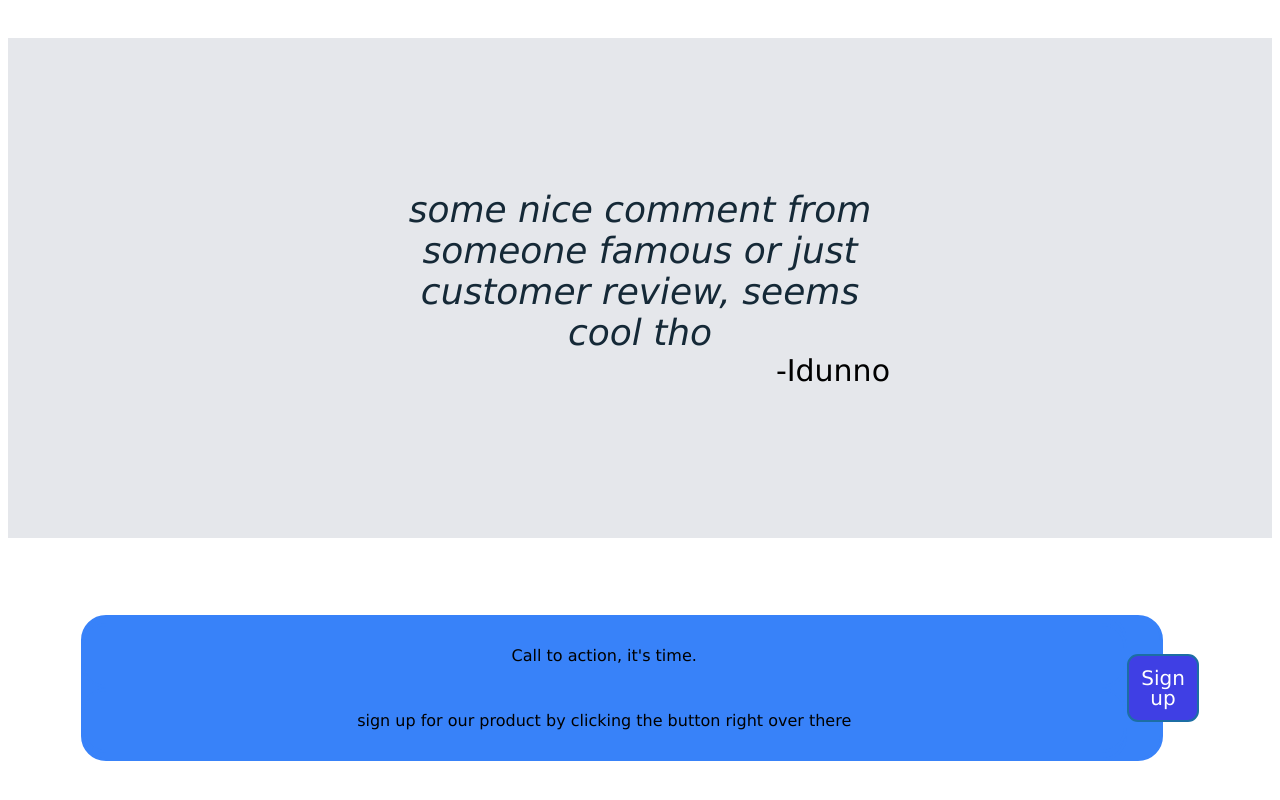
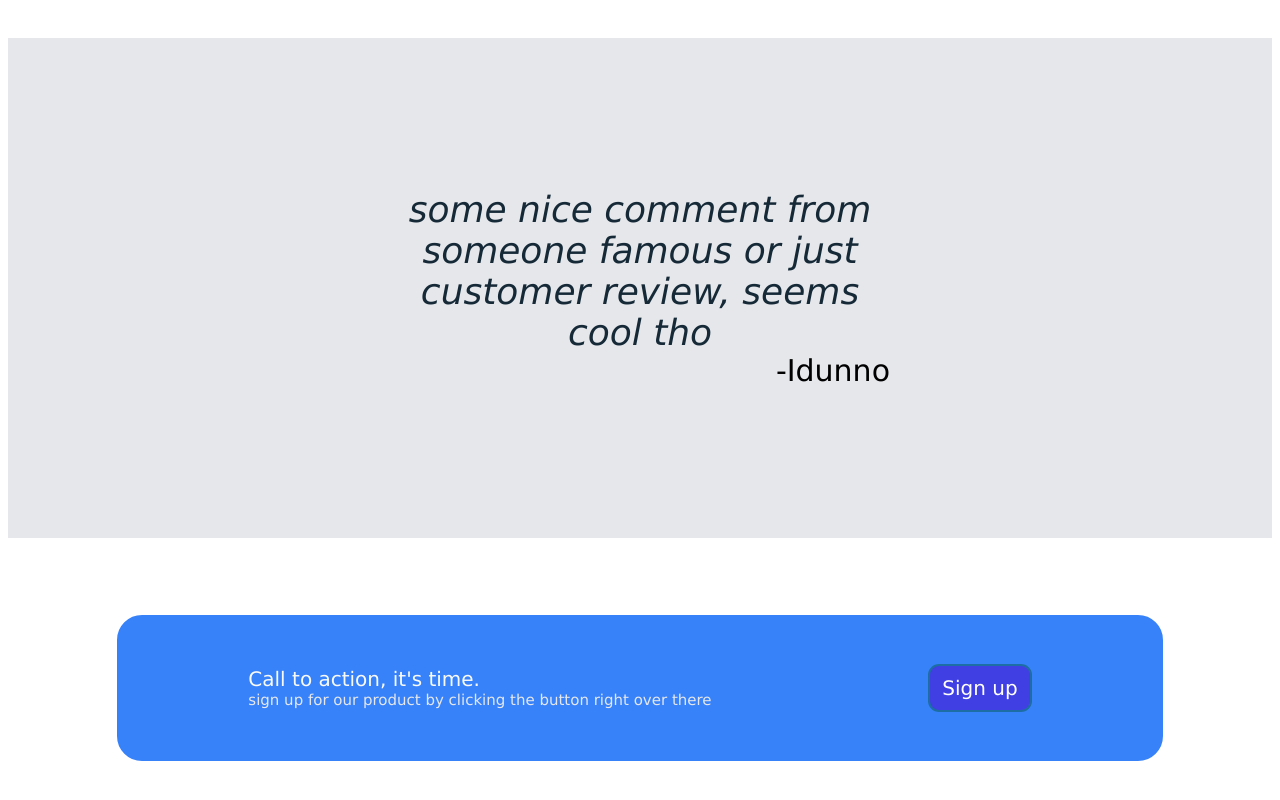
Before and after one commit to Axizeaus/landing-page-odin, a plain HTML site: page index.html in a window 1280 px wide. Shown: the part 967-1767 px from the top of the page. Drawn offline with Linux system fonts and the light colour scheme.

Commit message:
Finished the whole project

```diff
--- a/index.html
+++ b/index.html
@@ -78,16 +78,16 @@
         </div>
     </div>
     <div class="footer">
-        <div>
+        <div class="footer-mid">
             <div class="footer-text">
-                <div>
+                <div id="footer-main">
                     Call to action, it's time.
                 </div>
-                <div>
+                <div id="footer-second">
                     sign up for our product by clicking the button right over there
                 </div>
             </div>
-            <button class="sign-up-button">
+            <button class="sign-up-button" id="push">
                 Sign up
             </button>
         </div>
--- a/style.css
+++ b/style.css
@@ -157,7 +157,7 @@ a{
     min-height: 300px;
 }
 
-.footer div{
+.footer-mid{
     border:#3882f9 solid;
     background-color: #3882f9;
     border-radius: 25px;
@@ -165,14 +165,23 @@ a{
     width: 1000px;
     height: 100px;
     display: flex;
-    justify-content: center;
+    justify-content: space-around;
     align-items: center;
+    flex-wrap: wrap;
 }
 
 .footer-text{
     display: flex;
     flex-direction: column;
-    justify-content: center;
-    align-items: center;
-    flex:1;
+    align-items:flex-start;
 }
+
+#footer-main{
+    font-size: 20px;
+    color:#f9faf8;
+}
+
+#footer-second{
+    font-size: 15px;
+    color: #e5e7eb;
+}
```
